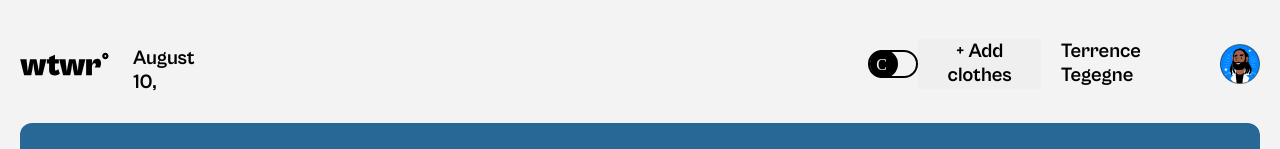
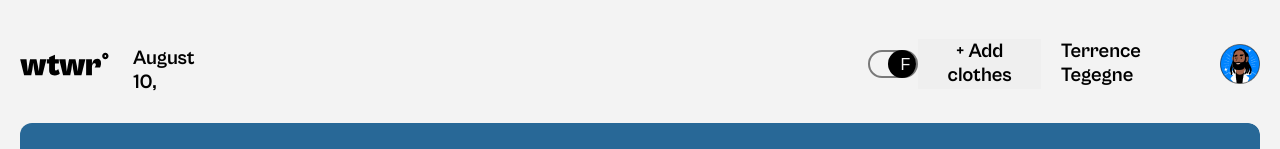
Before and after one commit to LupeSanchez24/se_project_react, a React (Vite) app: page / in a window 1280 px wide. Shown: the top 149 px of the page. Built offline with nearby package versions, Linux system fonts and the light colour scheme; no server answers.

Commit message:
New update for my project

```diff
--- a/src/components/App/App.jsx
+++ b/src/components/App/App.jsx
@@ -7,14 +7,24 @@ import Footer from "../Footer/Footer";
 import ModalWithForm from "../ModalWithForm/ModalWithForm";
 import ItemModal from "../ItemModal/ItemModal";
 import { getWeather, filterWeatherData } from "../../utils/weatherApi";
+import { CurrentTemperatureUnitContext } from "../../contexts/CurrentTemperatureUnitContext.js";
 
 function App() {
-  const [currentTemperatureUnit, handleToggleSwitchChange] = useState("C");
+  const [currentTemperatureUnit, setCurrentTemperatureUnit] = useState("F");
 
-  const handleChange = (e) => {
-    if (currentTemperatureUnit === "C") handleToggleSwitchChange("F");
-    if (currentTemperatureUnit === "F") handleToggleSwitchChange("C");
+  // const [currentTemperature, handleToggleSwitchChange] = useState("C");
+
+  /* const handleChange = (e) => {
+    if (currentTemperature === "C") handleToggleSwitchChange("F");
+    if (currentTemperature === "F") handleToggleSwitchChange("C");
+  };*/
+
+  const handleToggleSwitchChange = () => {
+    if (currentTemperatureUnit === "C") setCurrentTemperatureUnit("F");
+    if (currentTemperatureUnit === "F") setCurrentTemperatureUnit("C");
   };
+
+  console.log(currentTemperatureUnit);
 
   const [weatherData, setWeatherData] = useState({
     type: "",
@@ -48,12 +58,15 @@ function App() {
 
   return (
     <div className="page">
+      <CurrentTemperatureUnitContext.Provider
+        value={{ currentTemperatureUnit, handleToggleSwitchChange }}
+      >
         <div className="page__content">
           <Header
             handleAddClick={handleAddClick}
             weatherData={weatherData}
             currentTemperatureUnit={currentTemperatureUnit}
-          handleChange={handleChange}
+            handleToggleSwitchChange={handleToggleSwitchChange}
           />
           <Main weatherData={weatherData} handleCardClick={handleCardClick} />
           <Footer />
@@ -127,6 +140,7 @@ function App() {
           card={selectedCard}
           handleCloseClick={closeActiveModal}
         />
+      </CurrentTemperatureUnitContext.Provider>
     </div>
   );
 }
--- a/src/components/Header/Header.jsx
+++ b/src/components/Header/Header.jsx
@@ -7,7 +7,7 @@ function Header({
   handleAddClick,
   weatherData,
   currentTemperatureUnit,
-  handleChange,
+  handleToggleSwitchChange,
 }) {
   const currentDate = new Date().toLocaleString("default", {
     month: "long",
@@ -22,7 +22,7 @@ function Header({
       </p>
       <ToggleSwitch
         currentTemperatureUnit={currentTemperatureUnit}
-        handleChange={handleChange}
+        handleToggleSwitchChange={handleToggleSwitchChange}
       />
       <button
         onClick={handleAddClick}
--- a/src/components/ToggleSwitch/ToggleSwitch.css
+++ b/src/components/ToggleSwitch/ToggleSwitch.css
@@ -6,7 +6,7 @@
 
 .switch__box {
   border-radius: 25px;
-  border: 2px solid #000;
+  border: 2px solid rgba(0, 0, 0, 0.5);
   width: 50px;
   height: 28px;
 
@@ -33,7 +33,7 @@
 }
 
 .switch__active {
-  color: #fff;
+  color: rgba(0, 0, 0, 0.5);
   font-size: 16px;
 }
 
@@ -42,6 +42,7 @@
   top: -10px;
   right: 8px;
   color: #f3f3f3;
+  font-family: "Cabinet Grotesk", arial;
 }
 
 .switch__temp-C {
@@ -49,4 +50,5 @@
   top: -10px;
   left: 8px;
   color: #f3f3f3;
+  font-family: "Cabinet Grotesk", arial;
 }
--- a/src/components/ToggleSwitch/ToggleSwitch.jsx
+++ b/src/components/ToggleSwitch/ToggleSwitch.jsx
@@ -1,17 +1,27 @@
-import React from "react";
+import React, { useContext, useState } from "react";
 import "./ToggleSwitch.css";
+import { CurrentTemperatureUnitContext } from "../../contexts/CurrentTemperatureUnitContext";
 
-const ToggleSwitch = ({ currentTemperatureUnit, handleChange }) => {
-  //const [currentTemperatureUnit, handleToggleSwitchChange] = useState("C");
+const ToggleSwitch = () => {
+  /* const [currentTemperatureUnit, handleToggleSwitchChange] = useState("C");
 
-  /*const handleChange = (e) => {
+  const handleChange = (e) => {
     if (currentTemperatureUnit === "C") handleToggleSwitchChange("F");
     if (currentTemperatureUnit === "F") handleToggleSwitchChange("C");
   };*/
+  //console.log(currentTemperatureUnit);
+
+  const { currentTemperatureUnit, handleToggleSwitchChange } = useContext(
+    CurrentTemperatureUnitContext
+  );
   console.log(currentTemperatureUnit);
   return (
     <label className="switch">
-      <input type="checkbox" className="switch__box " onChange={handleChange} />
+      <input
+        type="checkbox"
+        className="switch__box "
+        onChange={handleToggleSwitchChange}
+      />
       <span
         className={
           currentTemperatureUnit === "F"
--- /dev/null
+++ b/src/contexts/CurrentTemperatureUnitContext.js
@@ -0,0 +1,8 @@
+import React from "react";
+
+const CurrentTemperatureUnitContext = React.createContext({
+  CurrentTemperatureUnitContext: "",
+  handleToggleSwitchChange: () => {},
+});
+
+export { CurrentTemperatureUnitContext };
```
Lines whose indentation alone changed are shown as unchanged.
